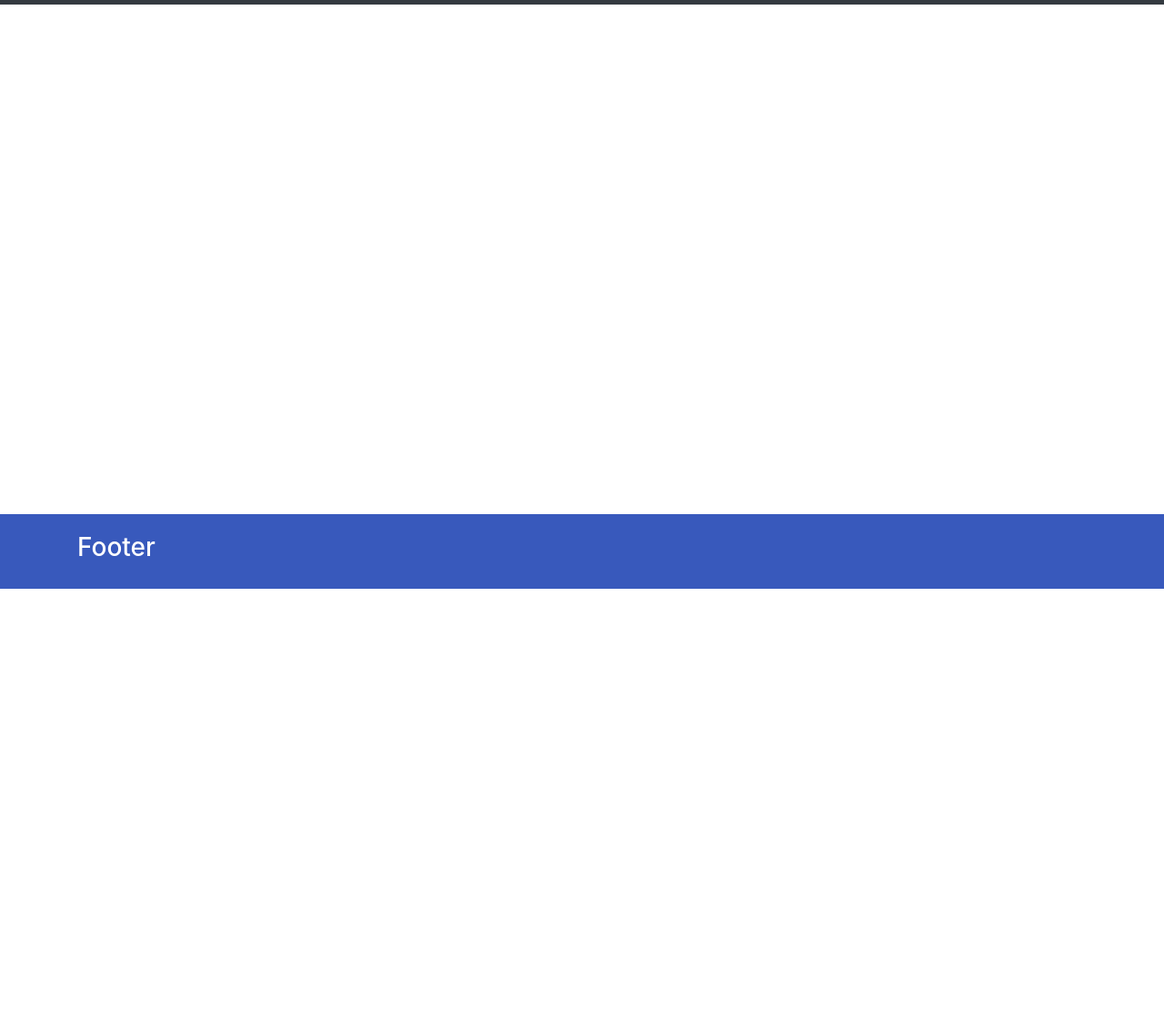
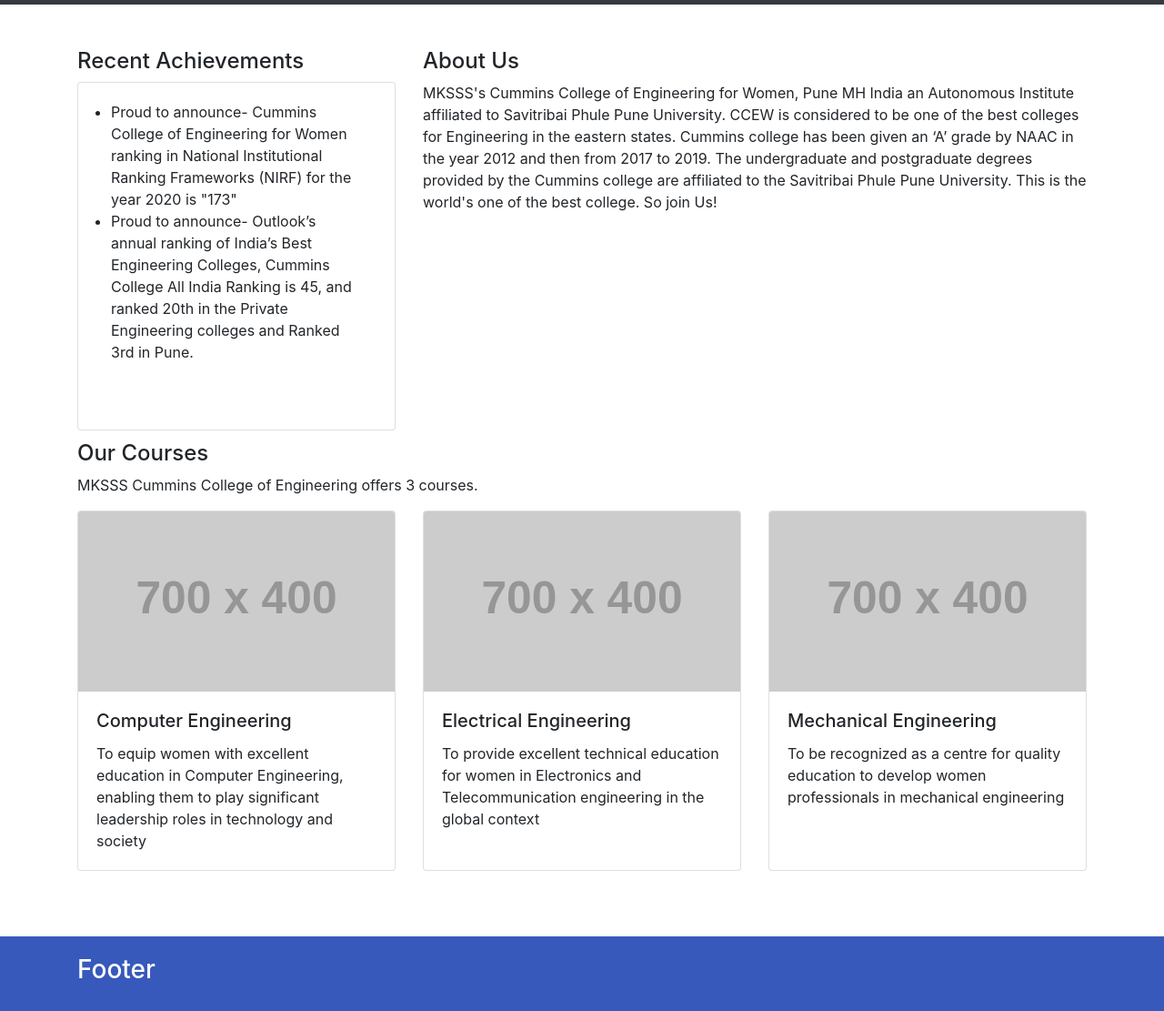
Before and after one commit to mukta-4/University-webdev, a plain HTML site: page index2.html in a window 1280 px wide. Shown: the part 138-1249 px from the top of the page at 91% size. Before the commit the page ends 800 px from the top, so only its background shows below. Drawn offline with nearby package versions, Linux system fonts and the light colour scheme; placeholder pictures from the web are drawn by us.

Commit message:
Added more sections

```diff
--- a/index2.html
+++ b/index2.html
@@ -64,9 +64,109 @@
         </div>
       </nav>
     </header>
-    <div class="main-container"></div>
+    <div class="main-container">
+      <div class="container mt-5">
+        <div class="row">
+          <div class="col-md-4">
+            <h4>Recent Achievements</h4>
+            <div class="card h-100">
+              <div class="card-body">
+                <div class="card-text">
+                  <ul class="px-3">
+                    <li>
+                      Proud to announce- Cummins College of Engineering for
+                      Women ranking in National Institutional Ranking Frameworks
+                      (NIRF) for the year 2020 is "173"
+                    </li>
+                    <li>
+                      Proud to announce- Outlook’s annual ranking of India’s
+                      Best Engineering Colleges, Cummins College All India
+                      Ranking is 45, and ranked 20th in the Private Engineering
+                      colleges and Ranked 3rd in Pune.
+                    </li>
+                  </ul>
+                </div>
+              </div>
+            </div>
+          </div>
+          <div class="col-md-8">
+            <h4>About Us</h4>
+            <p>
+              MKSSS's Cummins College of Engineering for Women, Pune MH India an
+              Autonomous Institute affiliated to Savitribai Phule Pune
+              University. CCEW is considered to be one of the best colleges for
+              Engineering in the eastern states. Cummins college has been given
+              an ‘A’ grade by NAAC in the year 2012 and then from 2017 to 2019.
+              The undergraduate and postgraduate degrees provided by the Cummins
+              college are affiliated to the Savitribai Phule Pune University.
+              This is the world's one of the best college. So join Us!
+            </p>
+          </div>
+        </div>
 
-    <footer>
+        <div id="courses" class="mt-5">
+          <h4>Our Courses</h4>
+          <p>MKSSS Cummins College of Engineering offers 3 courses.</p>
+          <div class="row">
+            <div class="col-lg-4 col-sm-6 mb-4">
+              <div class="card h-100">
+                <a href="#"
+                  ><img
+                    class="card-img-top"
+                    src="http://placehold.it/700x400"
+                    alt=""
+                /></a>
+                <div class="card-body">
+                  <h5 class="card-title">Computer Engineering</h5>
+                  <p class="card-text">
+                    To equip women with excellent education in Computer
+                    Engineering, enabling them to play significant leadership
+                    roles in technology and society
+                  </p>
+                </div>
+              </div>
+            </div>
+            <div class="col-lg-4 col-sm-6 mb-4">
+              <div class="card h-100">
+                <a href="#"
+                  ><img
+                    class="card-img-top"
+                    src="http://placehold.it/700x400"
+                    alt=""
+                /></a>
+                <div class="card-body">
+                  <h5 class="card-title">Electrical Engineering</h5>
+                  <p class="card-text">
+                    To provide excellent technical education for women in
+                    Electronics and Telecommunication engineering in the global
+                    context
+                  </p>
+                </div>
+              </div>
+            </div>
+            <div class="col-lg-4 col-sm-6 mb-4">
+              <div class="card h-100">
+                <a href="#"
+                  ><img
+                    class="card-img-top"
+                    src="http://placehold.it/700x400"
+                    alt=""
+                /></a>
+                <div class="card-body">
+                  <h5 class="card-title">Mechanical Engineering</h5>
+                  <p class="card-text">
+                    To be recognized as a centre for quality education to
+                    develop women professionals in mechanical engineering
+                  </p>
+                </div>
+              </div>
+            </div>
+          </div>
+        </div>
+      </div>
+    </div>
+
+    <footer class="mt-5">
       <div id="footer-section">
         <div class="container">
           <h3>Footer</h3>
```
